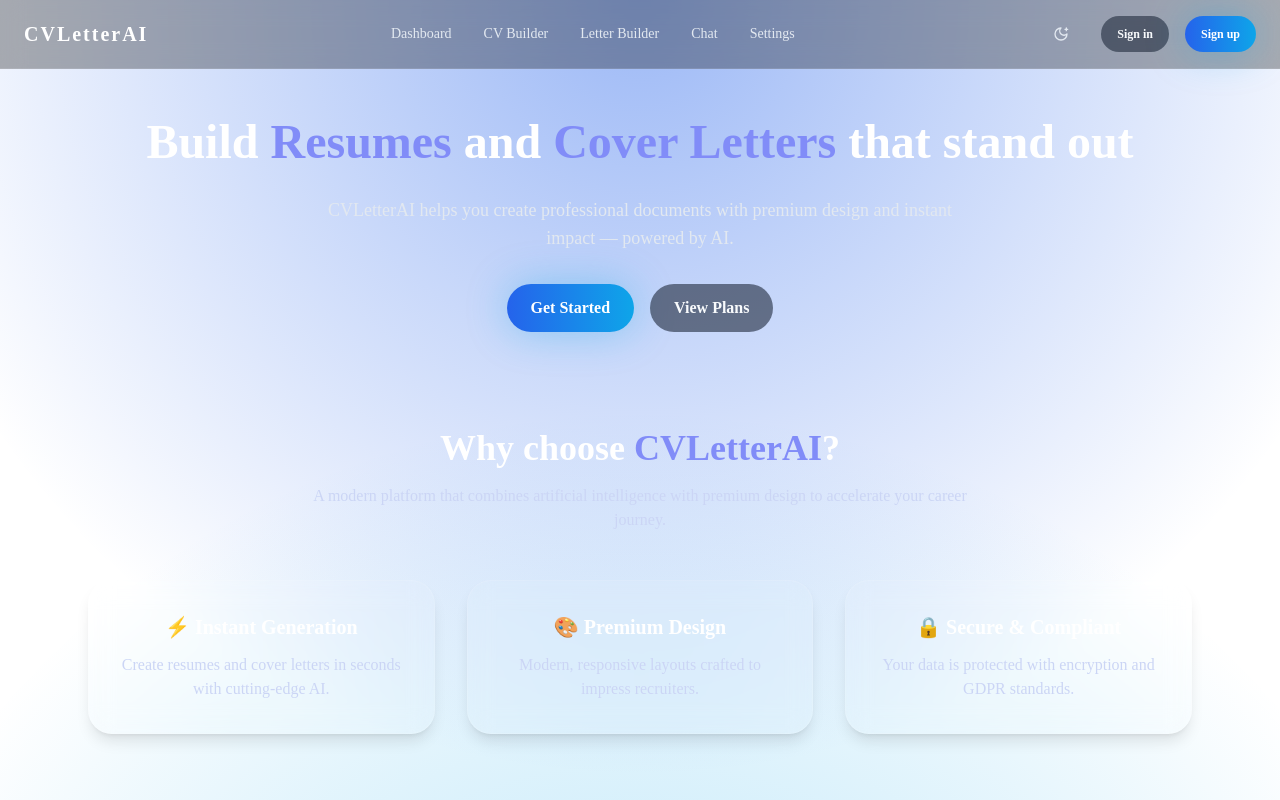
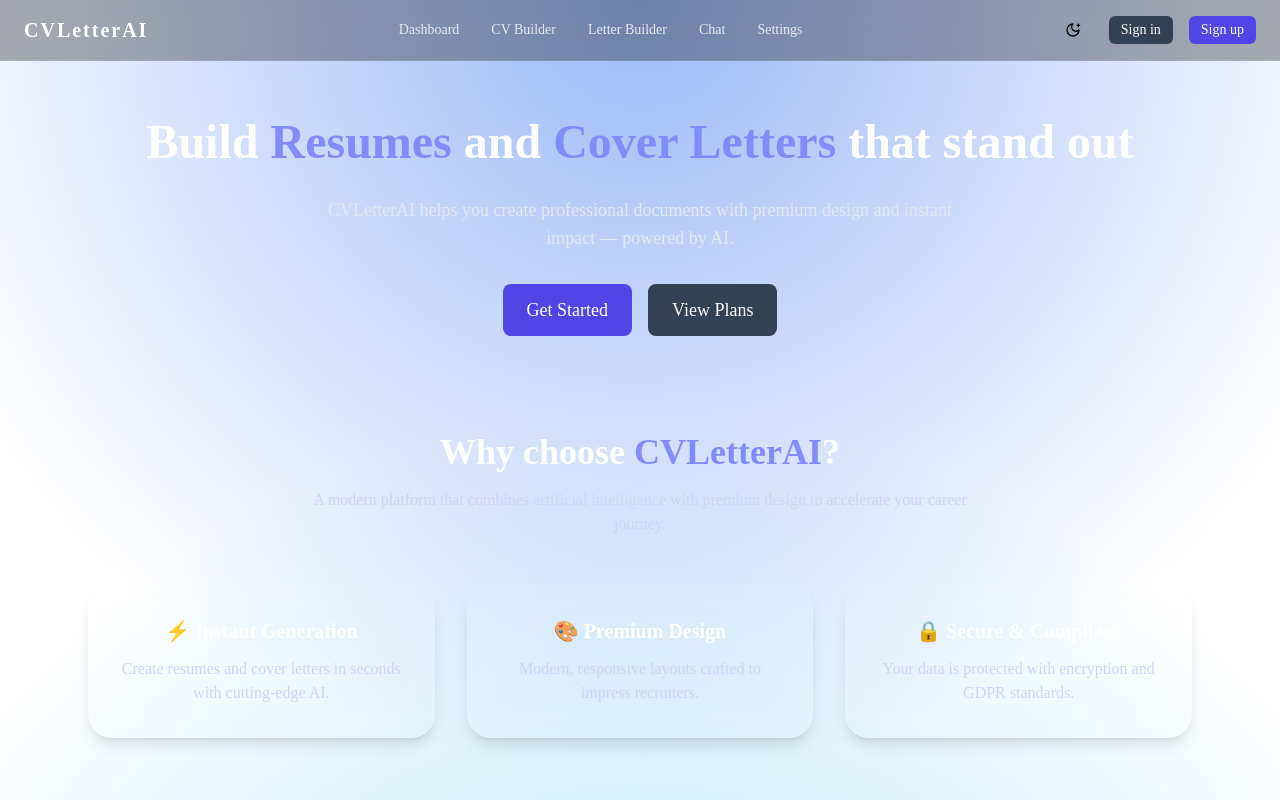
Before and after one commit to joshsegatt/CVLetterAI, a Next.js app: page / in a window 1280 px wide. Shown: the top 800 px of the page. Built offline with nearby package versions, Linux system fonts and the light colour scheme.

Commit message:
Update Button.tsx

```diff
--- a/src/components/ui/Button.tsx
+++ b/src/components/ui/Button.tsx
@@ -1,48 +1,40 @@
-import { Slot } from '@radix-ui/react-slot';
-import { cva, type VariantProps } from 'class-variance-authority';
-import { cn } from '@/lib/utils';
+"use client";
 
-const buttonVariants = cva(
-  'inline-flex items-center justify-center rounded-full px-5 py-2 text-sm font-semibold transition-all focus-ring disabled:pointer-events-none disabled:opacity-60',
-  {
-    variants: {
-      intent: {
-        primary:
-          'bg-gradient-to-r from-brand to-accent text-white shadow-glow hover:shadow-glow/70',
-        secondary:
-          'bg-surface-highlight/60 text-neutral-50 hover:bg-surface-highlight',
-        ghost: 'bg-transparent text-neutral-200 hover:bg-white/5'
-      },
-      size: {
-        md: 'h-11 gap-2',
-        sm: 'h-9 gap-1.5 px-4 text-xs',
-        lg: 'h-12 gap-2.5 text-base px-6'
-      }
-    },
-    defaultVariants: {
-      intent: 'primary',
-      size: 'md'
-    }
+import * as React from "react";
+import { cn } from "../../lib/utils";
+
+export interface ButtonProps extends React.ButtonHTMLAttributes<HTMLButtonElement> {
+  intent?: "primary" | "secondary" | "danger";
+  size?: "sm" | "md" | "lg";
+}
+
+export const Button = React.forwardRef<HTMLButtonElement, ButtonProps>(
+  ({ className, intent = "primary", size = "md", ...props }, ref) => {
+    const intentClasses = {
+      primary: "bg-indigo-600 text-white hover:bg-indigo-700",
+      secondary: "bg-neutral-700 text-white hover:bg-neutral-600",
+      danger: "bg-red-600 text-white hover:bg-red-700",
+    };
+
+    const sizeClasses = {
+      sm: "px-3 py-1 text-sm rounded-md",
+      md: "px-4 py-2 text-base rounded-md",
+      lg: "px-6 py-3 text-lg rounded-lg",
+    };
+
+    return (
+      <button
+        ref={ref}
+        className={cn(
+          "inline-flex items-center justify-center font-medium transition focus:outline-none focus:ring-2 focus:ring-offset-2",
+          intentClasses[intent],
+          sizeClasses[size],
+          className
+        )}
+        {...props}
+      />
+    );
   }
 );
 
-export interface ButtonProps
-  extends React.ButtonHTMLAttributes<HTMLButtonElement>,
-    VariantProps<typeof buttonVariants> {
-  asChild?: boolean;
-}
-
-export function Button({
-  className,
-  intent,
-  size,
-  asChild = false,
-  ...props
-}: ButtonProps) {
-  const Comp = asChild ? Slot : 'button';
-  return (
-    <Comp className={cn(buttonVariants({ intent, size, className }))} {...props} />
-  );
-}
-
-export { buttonVariants };
+Button.displayName = "Button";
```
